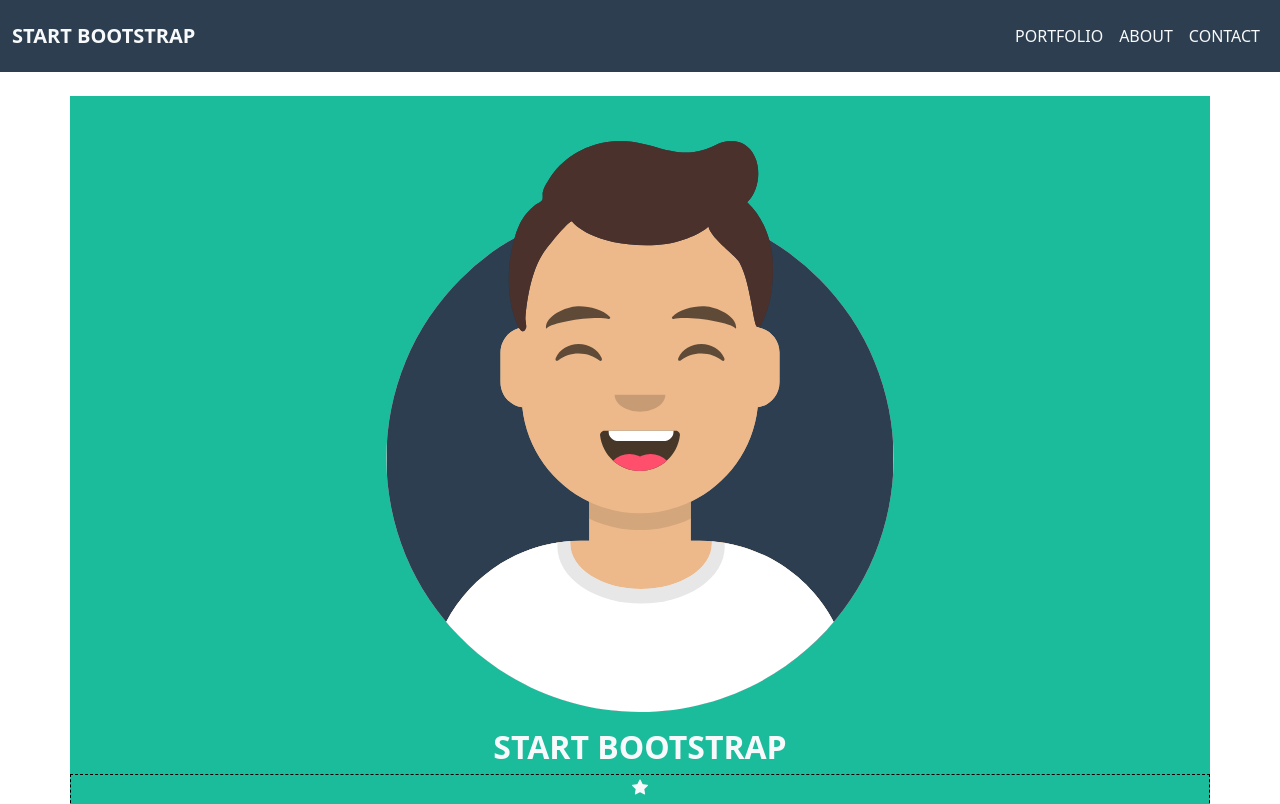
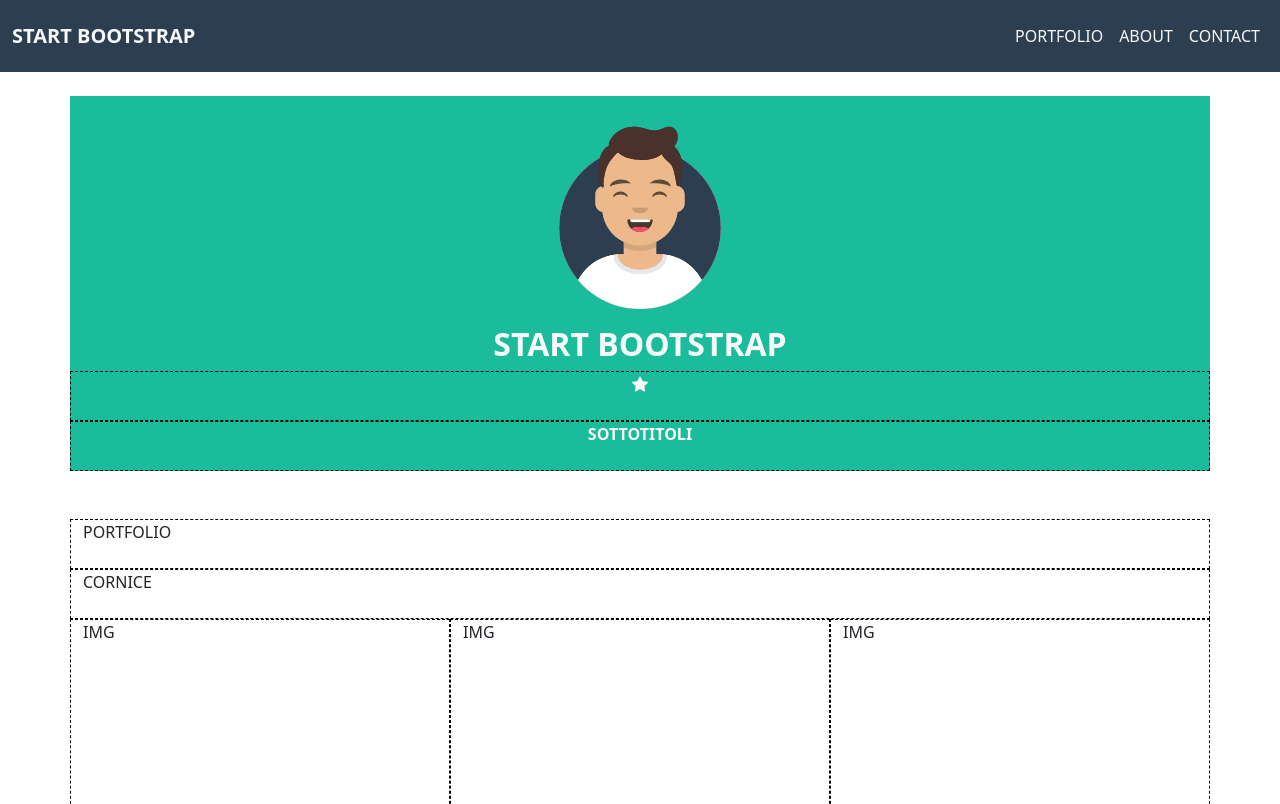
Before and after one commit to leonardoserra/html-css-bootstrap-freelancer, a plain HTML site: page sandbox.html in a window 1280 px wide. Shown: the top 804 px of the page. Drawn offline with nearby package versions, Linux system fonts and the light colour scheme.

Commit message:
dato un offset a img lg di jumbotron

```diff
--- a/sandbox.html
+++ b/sandbox.html
@@ -56,7 +56,7 @@
         <main class="pt-5">
             <div class="container">
                 <div id="jumbotron" class="row mt-5 ms_bg-color-secondary text-light text-center">
-                    <div class="col-xs-12 pt-4 pb-3">
+                    <div class="col-xs-12 col-lg-4 offset-lg-4 pt-4 pb-3">
                         <img class="w-50" src="./img/avatar.svg" alt="avatar" />
                     </div>
                     <div class="col-xs-12">
```
